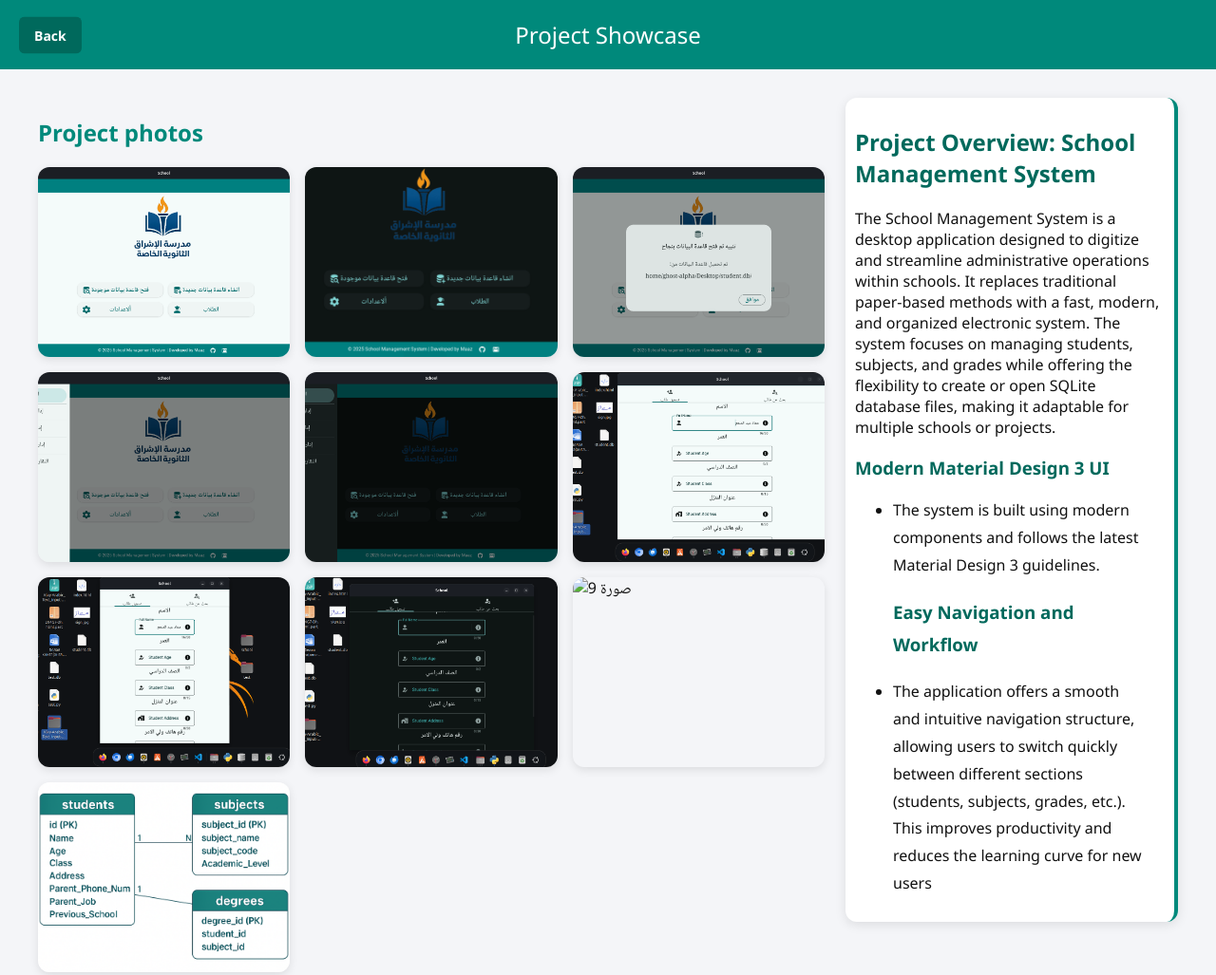
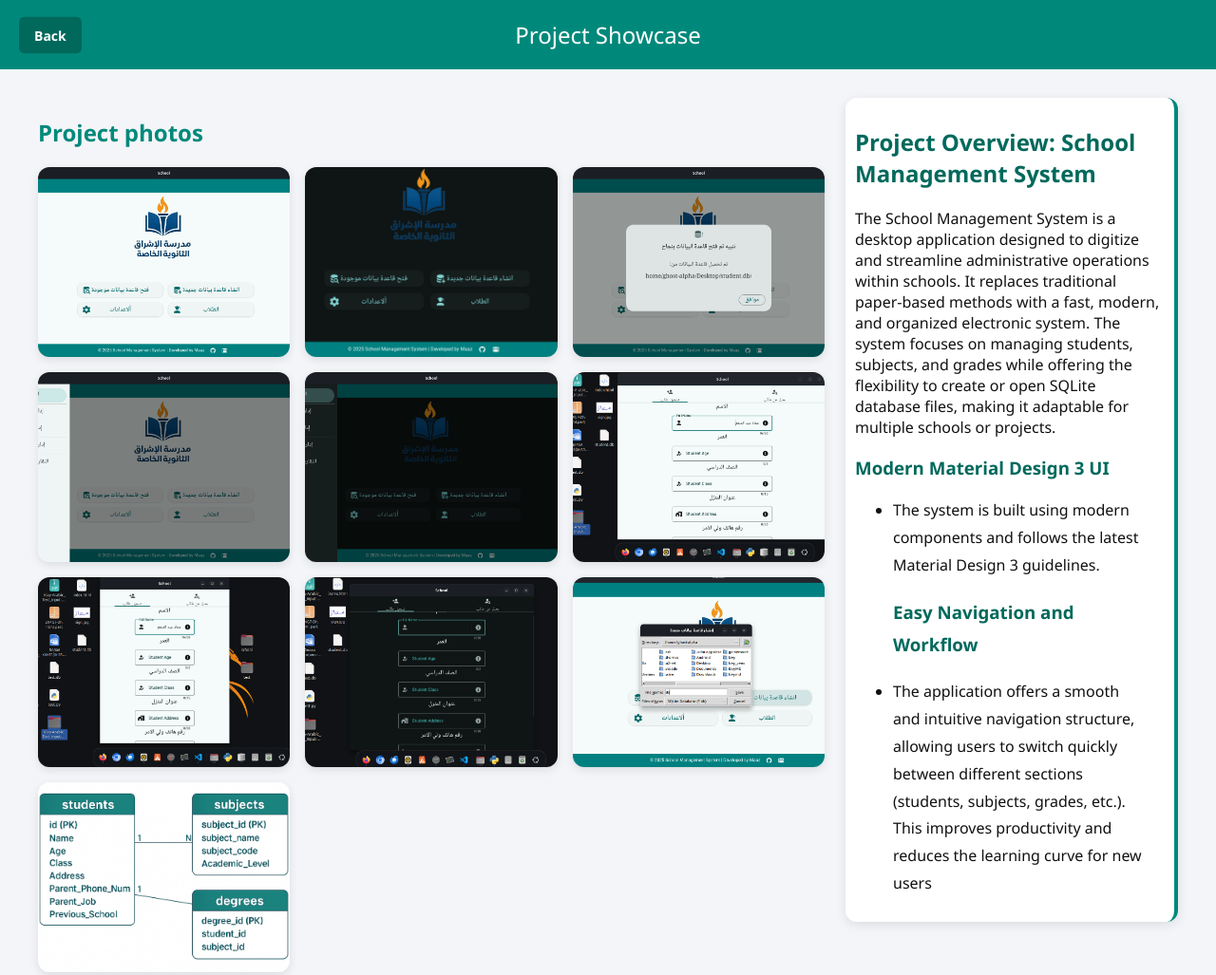
Before and after one commit to maaz-abdelmonem/portfolio, a plain HTML site: page School management system.html in a window 1280 px wide. Shown: the top 1027 px of the page at 95% size. Drawn offline with Linux system fonts and the light colour scheme.

Commit message:
Fix image source typo in HTML file

```diff
--- a/School management system.html
+++ b/School management system.html
@@ -109,7 +109,7 @@
       <img src="images/img6.png" alt="صورة 6">
       <img src="images/img7.png" alt="صورة 7">
       <img src="images/img8.png" alt="صورة 8">
-      <img src="iamges/img9.png" alt="صورة 9">
+      <img src="images/img9.png" alt="صورة 9">
       <img src="images/ER degram.png" alt="صورة 10">
 
     </div>
```
